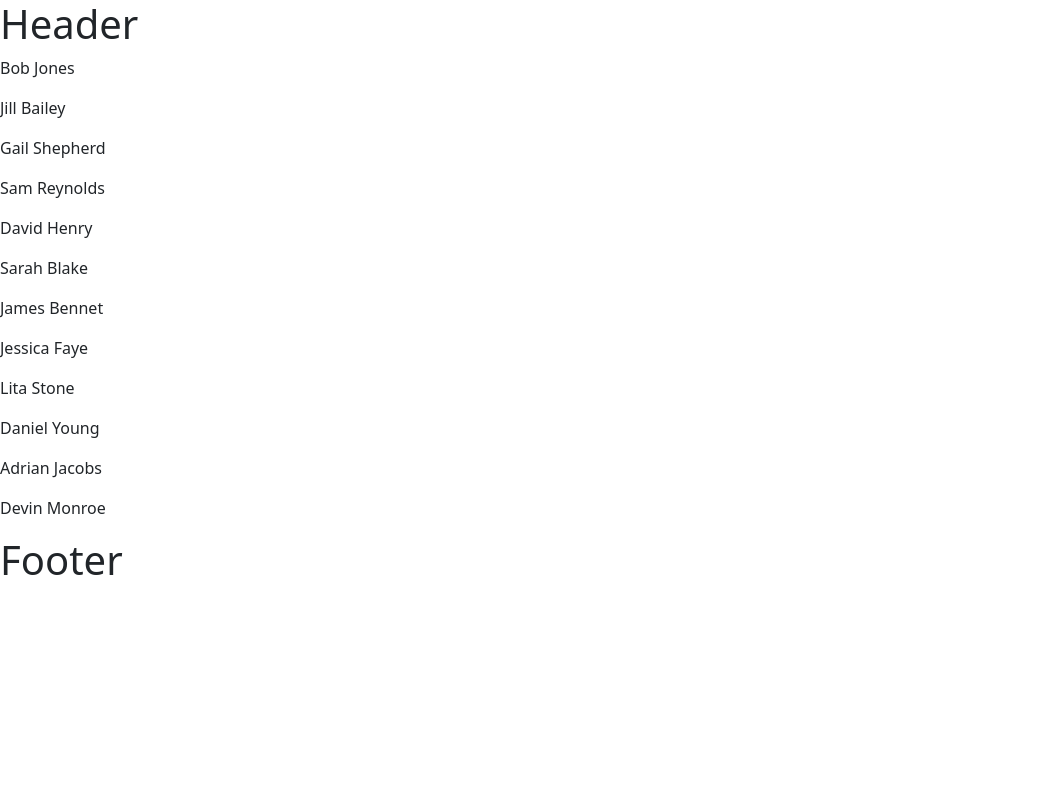
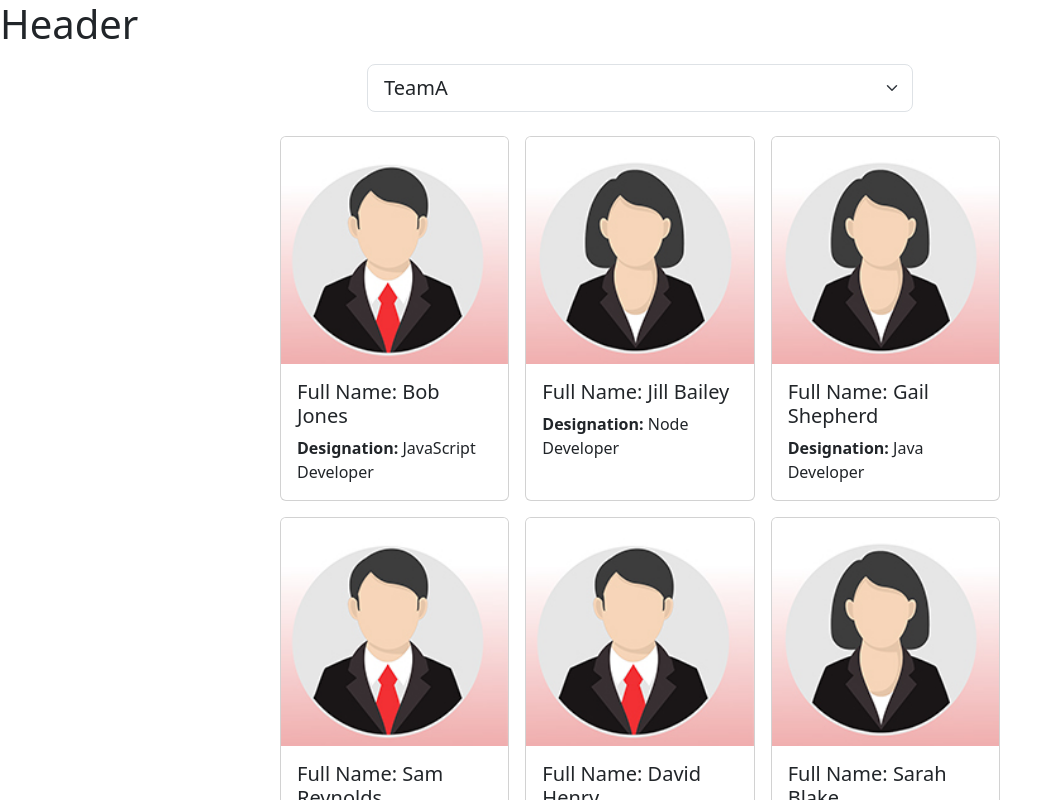
Before and after one commit to kunwar/team-member-allocation, a React (Create React App) app: page / in a window 1280 px wide. Shown: the top 800 px of the page, without its empty margins (0-1063 px from the left). Built offline with nearby package versions, Linux system fonts and the light colour scheme.

Commit message:
Render employee data on the main page

```diff
--- a/src/App.css
+++ b/src/App.css
@@ -1,3 +1,8 @@
 body {
   font-family: Arial;
 }
+
+.card-collection {
+  display: grid;
+  grid-template-columns: repeat(3, 1fr);
+}
--- a/src/components/Employees.js
+++ b/src/components/Employees.js
@@ -1,4 +1,6 @@
 import { useState } from 'react';
+import femaleProfile from '../images/femaleProfile.jpg';
+import maleProfile from '../images/maleProfile.jpg';
 
 const Employees = () => {
   const [employees, setEmployees] = useState([
@@ -89,10 +91,50 @@
   ]);
 
   return (
-    <main>
-      {employees.map(employee => (
-        <p>{employee.fullName}</p>
-      ))}
+    <main className='container'>
+      <div className='row justify-content-center mt-3 mb-3'>
+        <div className='col-6'>
+          <select className='form-select form-select-lg'>
+            <option value='TeamA'>TeamA</option>
+            <option value='TeamB'>TeamB</option>
+            <option value='TeamC'>TeamC</option>
+            <option value='TeamD'>TeamD</option>
+          </select>
+        </div>
+      </div>
+      <div className='row justify-content-center mt-3 mb-3'>
+        <div className='col-8'>
+          <div className='card-collection'>
+            {employees.map(employee => {
+              return (
+                <div
+                  id={employee.id}
+                  className='card m-2'
+                  style={{ cursor: 'pointer' }}
+                >
+                  <img
+                    src={
+                      employee.gender === 'male' ? maleProfile : femaleProfile
+                    }
+                    className='card-img-top'
+                    alt={employee.fullName}
+                  />
+
+                  <div className='card-body'>
+                    <h5 className='card-title'>
+                      Full Name: {employee.fullName}
+                    </h5>
+                    <p className='card-text'>
+                      <b>Designation: </b>
+                      {employee.designation}
+                    </p>
+                  </div>
+                </div>
+              );
+            })}
+          </div>
+        </div>
+      </div>
     </main>
   );
 };
```
